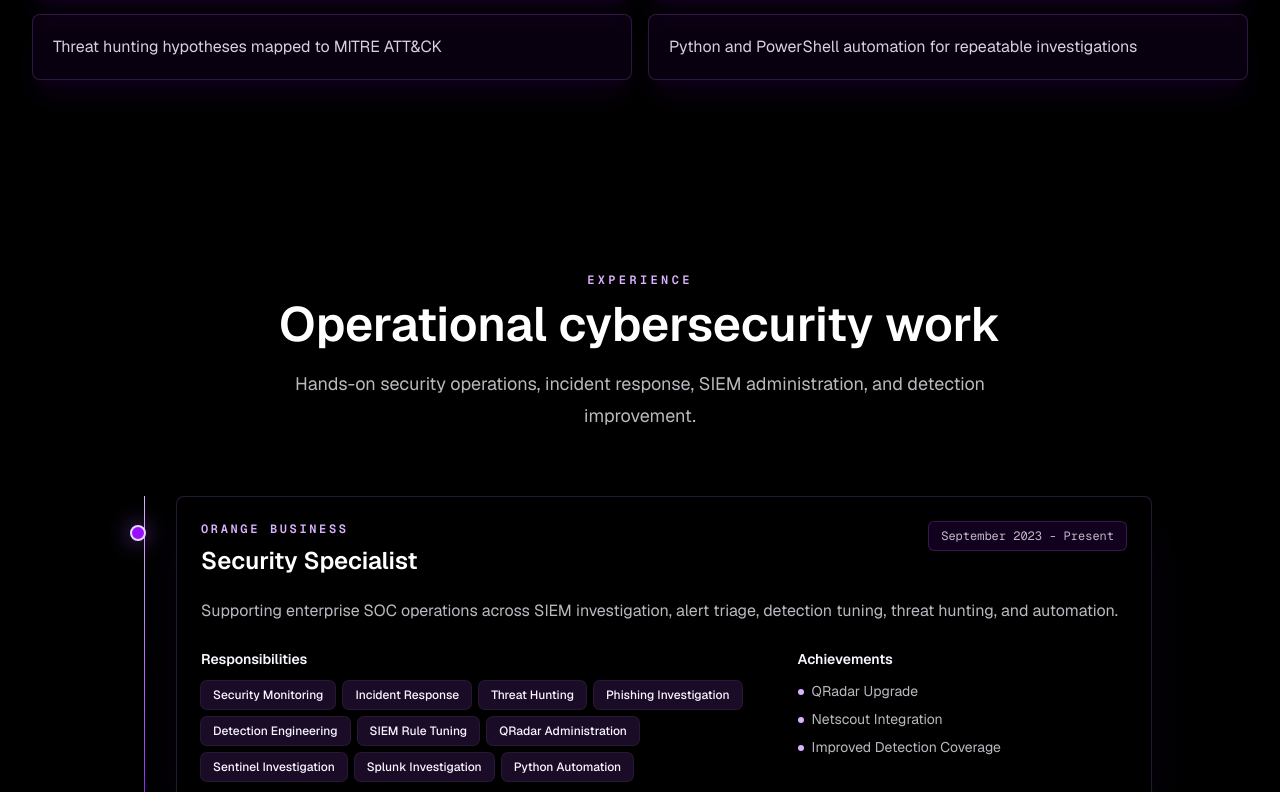
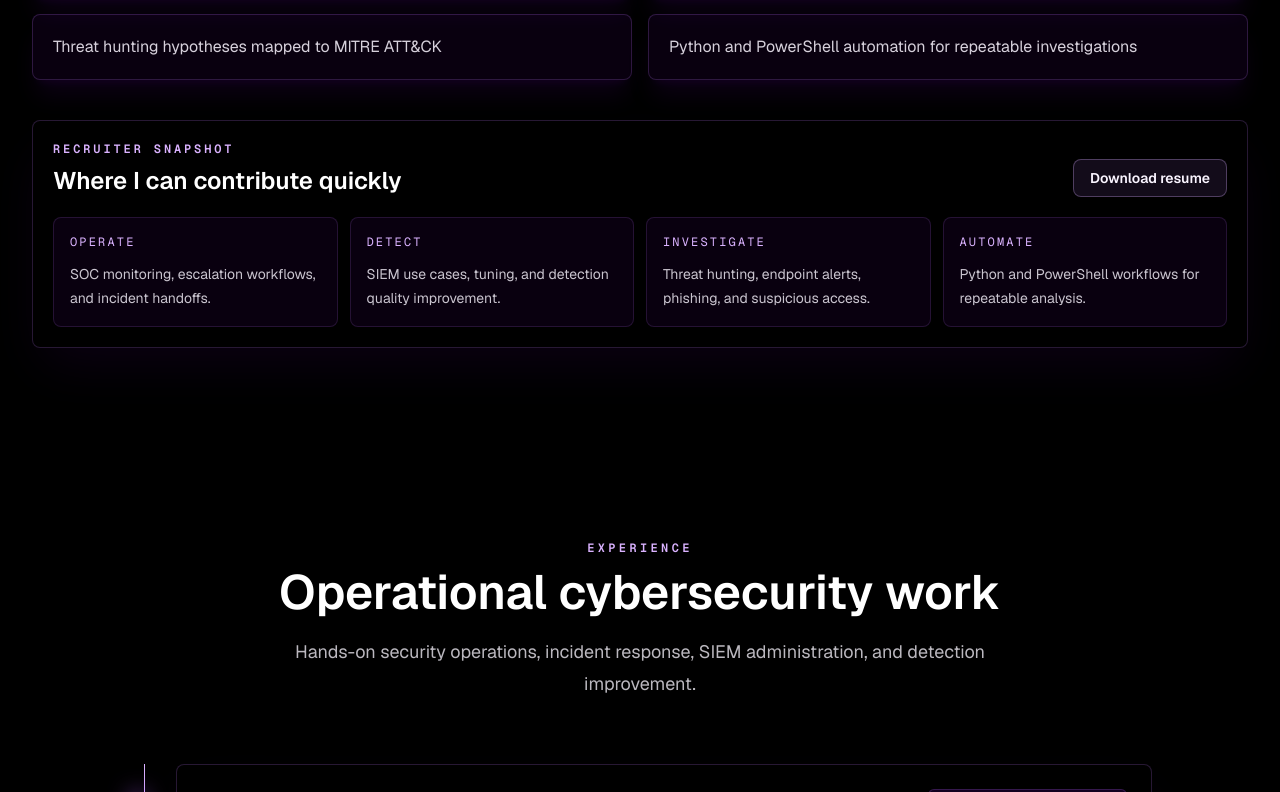
Before and after one commit to faizaanmir/cybersecurity-portfolio, a Next.js app: page / in a window 1280 px wide. Shown: the part 1268-2060 px from the top of the page. Built offline with nearby package versions, Linux system fonts and the light colour scheme.

Commit message:
Improve recruiter-facing portfolio presentation

```diff
--- a/src/app/layout.tsx
+++ b/src/app/layout.tsx
@@ -16,6 +16,35 @@ export const metadata: Metadata = {
   title: "Mir Faizaan Sajjad | Cybersecurity Portfolio",
   description:
     "Security operations, detection engineering, threat hunting, and incident response portfolio.",
+  keywords: [
+    "Mir Faizaan Sajjad",
+    "SOC Analyst",
+    "SIEM",
+    "Detection Engineering",
+    "Incident Response",
+    "Threat Hunting",
+    "Endpoint Security",
+    "Cybersecurity Portfolio",
+  ],
+  authors: [{ name: "Mir Faizaan Sajjad" }],
+  creator: "Mir Faizaan Sajjad",
+  openGraph: {
+    title: "Mir Faizaan Sajjad | Cybersecurity Portfolio",
+    description:
+      "SOC operations, SIEM, detection engineering, incident response, threat hunting, and endpoint security portfolio.",
+    type: "website",
+    locale: "en_US",
+  },
+  twitter: {
+    card: "summary",
+    title: "Mir Faizaan Sajjad | Cybersecurity Portfolio",
+    description:
+      "SOC operations, SIEM, detection engineering, incident response, threat hunting, and endpoint security portfolio.",
+  },
+  robots: {
+    index: true,
+    follow: true,
+  },
 };
 
 export default function RootLayout({
--- a/src/app/page.tsx
+++ b/src/app/page.tsx
@@ -157,6 +157,40 @@ export default function Home() {
                 </motion.article>
               ))}
             </div>
+            <div className="mt-10 rounded-lg border border-purple-400/20 bg-black/65 p-5 shadow-2xl shadow-purple-950/20">
+              <div className="flex flex-col gap-2 sm:flex-row sm:items-end sm:justify-between">
+                <div>
+                  <p className="font-mono text-xs font-semibold uppercase tracking-[0.24em] text-purple-300">
+                    Recruiter Snapshot
+                  </p>
+                  <h3 className="mt-2 text-2xl font-semibold text-white">
+                    Where I can contribute quickly
+                  </h3>
+                </div>
+                <a
+                  href={personal.resumeHref}
+                  download
+                  className="inline-flex w-fit rounded-lg border border-purple-300/30 bg-purple-400/10 px-4 py-2 text-sm font-semibold text-purple-50 transition hover:border-purple-300/55 hover:bg-purple-400/15 focus:outline-none focus:ring-2 focus:ring-purple-300 focus:ring-offset-2 focus:ring-offset-black"
+                >
+                  Download resume
+                </a>
+              </div>
+              <div className="mt-5 grid gap-3 md:grid-cols-2 xl:grid-cols-4">
+                {personal.recruiterSnapshot.map((item) => (
+                  <article
+                    key={item.label}
+                    className="rounded-lg border border-purple-400/15 bg-purple-950/15 p-4"
+                  >
+                    <p className="font-mono text-xs uppercase tracking-[0.18em] text-purple-300">
+                      {item.label}
+                    </p>
+                    <p className="mt-3 text-sm leading-6 text-purple-50/80">
+                      {item.detail}
+                    </p>
+                  </article>
+                ))}
+              </div>
+            </div>
           </div>
         </section>
 
--- a/src/components/ProjectCard.tsx
+++ b/src/components/ProjectCard.tsx
@@ -62,6 +62,16 @@ export function ProjectCard({ project, index, onOpen }: ProjectCardProps) {
         <p className="mt-3 text-sm leading-7 text-purple-50/75">
           {project.overview}
         </p>
+        <div className="mt-5 grid gap-2 text-xs text-purple-50/75">
+          <p>
+            <span className="font-semibold text-purple-200">Problem:</span>{" "}
+            {project.problem}
+          </p>
+          <p>
+            <span className="font-semibold text-purple-200">Impact:</span>{" "}
+            {project.impact}
+          </p>
+        </div>
         <div className="mt-5 flex flex-wrap gap-2">
           {project.technologies.slice(0, 3).map((technology) => (
             <span
@@ -72,6 +82,10 @@ export function ProjectCard({ project, index, onOpen }: ProjectCardProps) {
             </span>
           ))}
         </div>
+        <p className="mt-5 inline-flex items-center gap-2 text-sm font-semibold text-purple-200 transition group-hover:text-white">
+          View case details
+          <ArrowUpRight aria-hidden="true" size={15} />
+        </p>
       </div>
     </motion.button>
   );
--- a/src/data/personal.ts
+++ b/src/data/personal.ts
@@ -57,6 +57,24 @@ export const personal = {
     "Threat hunting hypotheses mapped to MITRE ATT&CK",
     "Python and PowerShell automation for repeatable investigations",
   ],
+  recruiterSnapshot: [
+    {
+      label: "Operate",
+      detail: "SOC monitoring, escalation workflows, and incident handoffs.",
+    },
+    {
+      label: "Detect",
+      detail: "SIEM use cases, tuning, and detection quality improvement.",
+    },
+    {
+      label: "Investigate",
+      detail: "Threat hunting, endpoint alerts, phishing, and suspicious access.",
+    },
+    {
+      label: "Automate",
+      detail: "Python and PowerShell workflows for repeatable analysis.",
+    },
+  ],
   metrics: [
     { value: "24/7", label: "SOC Operations" },
   ],
```
